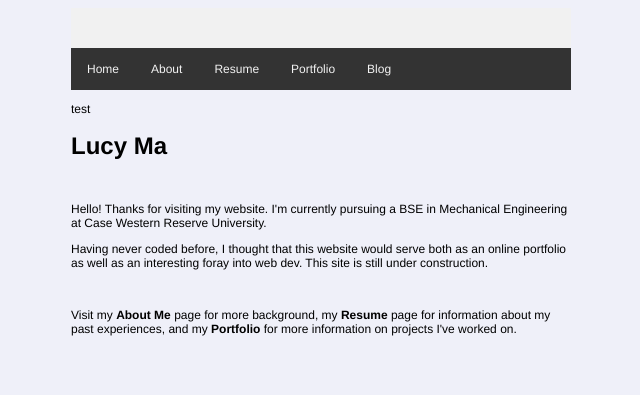
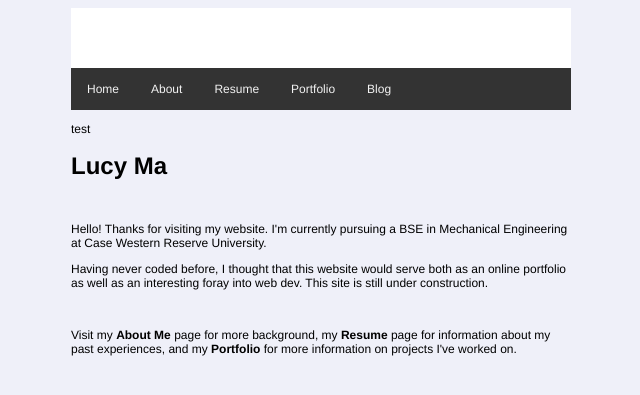
Before and after one commit to lucyttma/lucyttma.github.io, a Jekyll site: the page built from index.html, in a window 1280 px wide. Shown: the top 395 px of the page, without its empty margins (87-727 px from the left). Built offline with Jekyll 4.4.1, drawn with Linux system fonts in a browser that asks for light colours.

Commit message:
Update main.scss

```diff
--- a/_sass/main.scss
+++ b/_sass/main.scss
@@ -3,9 +3,9 @@
 }
 
 .header {
-  background-color: #F1F1F1;
+  padding: 30px;
   text-align: center;
-  padding: 20px;
+  background: white;
 }
 
  /* The navbar container */
```
